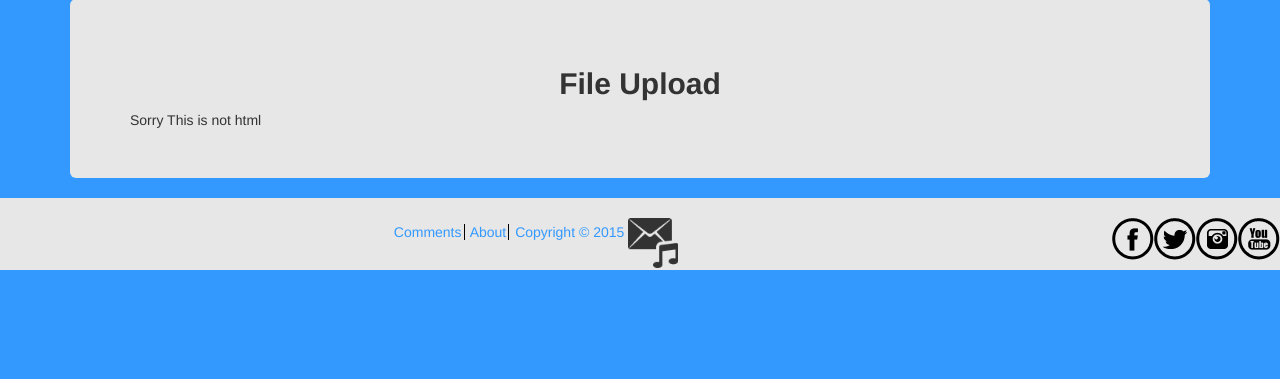
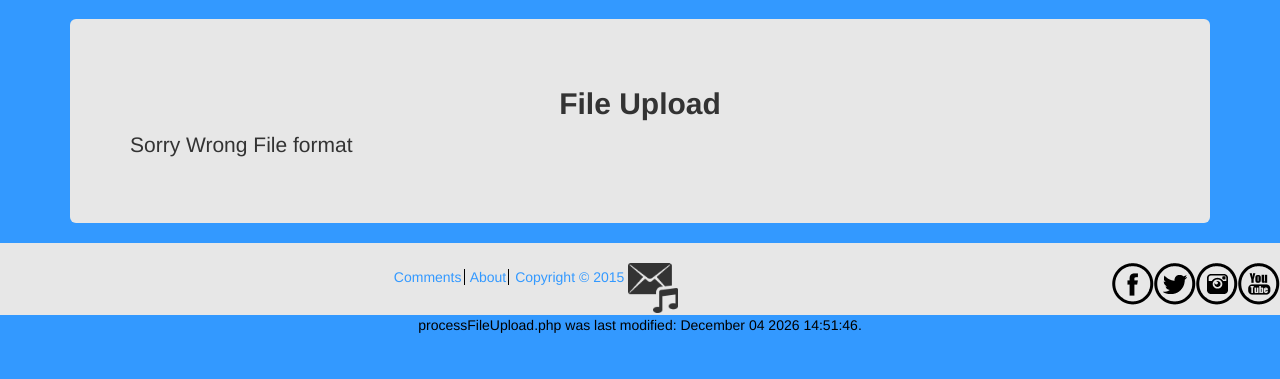
Before and after one commit to joshuabeck24/370Assignment2, a PHP site: page /view/processFileUpload.php in a window 1280 px wide. Shown: the part 421-800 px from the top of the page. Run offline with PHP 8.4, Linux system fonts and the light colour scheme; data that the repository does not hold is empty; some libraries are stand-ins or nearby versions.

Commit message:
More File upload fixes and html5 validation fixes

```diff
--- a/Assign2/view/ANFileupload.php
+++ b/Assign2/view/ANFileupload.php
@@ -3,7 +3,7 @@
 	include './headerinclude.php';
 ?>
 
-<img alt="Image of a Mixer" src="../images/uploads.png" class="imageLoad" />
+<img alt="One Way Upload" src="../images/uploads.png" class="imageLoad" />
 <section>
     <div class="container">
         <div style="margin-top:20px;" class="jumbotron">
@@ -22,7 +22,7 @@
                <form style=" margin: 0;
                               text-align: center;"
                       enctype="multipart/form-data" action="processFileUpload.php" method="post">
-                    <div style="padding-left:24.5%;" class=" pull-left divInJumbo">Home Page Images(.png)</div><input class="pull-left center-block" name="userfile" type="file" /> <br/><br/>
+                    <div style="padding-left:19%;" class=" pull-left divInJumbo">Home Page Images(.jpg, .png, .gif)</div><input class="pull-left center-block" name="userfile" type="file" /> <br/><br/>
                     <input style="clear:both;" class="btn btn-success" type="submit" value="Send Image" /> <br/>
                </form>
             </div>
--- a/Assign2/view/footerinclude.php
+++ b/Assign2/view/footerinclude.php
@@ -3,7 +3,7 @@
 <a class="br" href="mailto:michele.a.gregory@gmail.com">Comments</a>
 <a class="br" href="ANAbout.php">About</a>
 					<a style="text-decoration:none">Copyright &copy; 2015</a>
-		            <a href="ANNewsletter.php" style="text-decoration:none"> <img title="Join Our Newsletter!" class="socialMediaIcons" src="../images/mail.png" width="50" height="50" float="right" /> </a>
+		            <a href="ANNewsletter.php" style="text-decoration:none"> <img title="Join Our Newsletter!" class="socialMediaIcons" alt="Newsletter Icon" src="../images/mail.png" width="50" height="50"  /> </a>
 					<ul class="pull-right" style="list-style-type: none;">
 				         <li class="pull-left"><a href="https://www.facebook.com/"><img class="socialMediaIcons" src="../images/Ifacebook.png" alt="Facebook Icon" title="Go To Facebook" /></a></li>
 				         <li class="pull-left"><a href="https://twitter.com/"><img class="socialMediaIcons" src="../images/Itwitter.png" alt="Twitter Icon" title="Go To Twitter" /></a></li>
@@ -14,7 +14,7 @@
 </footer>
 <div style="text-align: center; color:black;">
   <?php
-        $array = array("ANFileupload.php","ANAbout.php", "ANAdmin.php", "index.php", "ANIdeas.php","ANMusic.php","ANNewsletter.php","ANSignup.php","ANUnderconstruction.php","checksheet.php","navinclude.html","headerinclude.php","footerinclude.php");
+        $array = array("ANFileupload.php","ANAbout.php", "ANAdmin.php", "index.php", "ANIdeas.php","ANMusic.php","ANNewsletter.php","ANSignup.php","ANUnderconstruction.php","checksheet.php","navinclude.html","headerinclude.php","footerinclude.php","processFileUpload.php");
         # $filename = 'somefile.txt';
         $filename="";
         foreach ($array as $filenameMatch)
--- a/Assign2/view/headerinclude.php
+++ b/Assign2/view/headerinclude.php
@@ -35,7 +35,7 @@
 	       </style>
 	</head>
 
-	<body cz-shortcut-listen="true" class="mainBody">
+        <body class="mainBody"> <!-- cz-shortcut-listen="true" --> >
 		<header id="mainHeader">
                     <?php
                         include './navinclude.html';
--- a/Assign2/view/navinclude.html
+++ b/Assign2/view/navinclude.html
@@ -35,7 +35,7 @@
 							</li>
 							<li>
 						    <a class="userLoginImage pull-right" href="../view/ANSignup.php">
-						     <img title="Sign In"width="50" alt="user login image" src="../images/user.png"/>
+						     <img title="Sign In" width="50" alt="user login image" src="../images/user.png"/>
 						    </a>
 						  </li>
 						  </ul>
--- a/Assign2/view/processFileUpload.php
+++ b/Assign2/view/processFileUpload.php
@@ -2,7 +2,7 @@
 	$title = "AudioNexus - File Upload";
 	include './headerinclude.php';
 ?>
-<img alt="Image of a Mixer" src="../images/uploads.png" class="imageLoad" />
+<img alt="One Way Upload" src="../images/uploads.png" class="imageLoad" />
 <section>
     <div class="container">
         <div style="margin-top:20px;" class="jumbotron">
@@ -11,10 +11,33 @@
                <?php
                     /* This puts uploaded file into correct directory with its own name */
                     #$uploadedFile = '../DataFiles/' . $_FILES['userfile']['name'];
-                    if($_FILES['userfile']['type']=="text/html")
+
+                    if($_FILES['userfile']['error'] == UPLOAD_ERR_NO_FILE)
+                    {
+                        echo "<p>Please choose a file first and then try again...</p>";
+                    }
+                    else if($_FILES['userfile']['type']=="text/html")
                     {
                         echo 'This is a HTML File' ;
-                    }else {echo 'Sorry This is not html';}
+                        processNewsletter();
+                    }
+                    else if(($_FILES['userfile']['type']=="image/gif") OR ($_FILES['userfile']['type']=="image/jpeg") OR ($_FILES['userfile']['type']=="image/png")  )
+                    {
+                        echo 'This is a Image File' ;
+                        processImages();
+                    }
+                    else
+                    {
+                        echo '<p>Sorry Wrong File format</p>';
+                    }
+                    function processNewsletter()
+                    {
+
+                    }
+                    function processImages()
+                    {
+
+                    }
                     /*
                     if (file_exists($uploadedfile))
                     {
```
